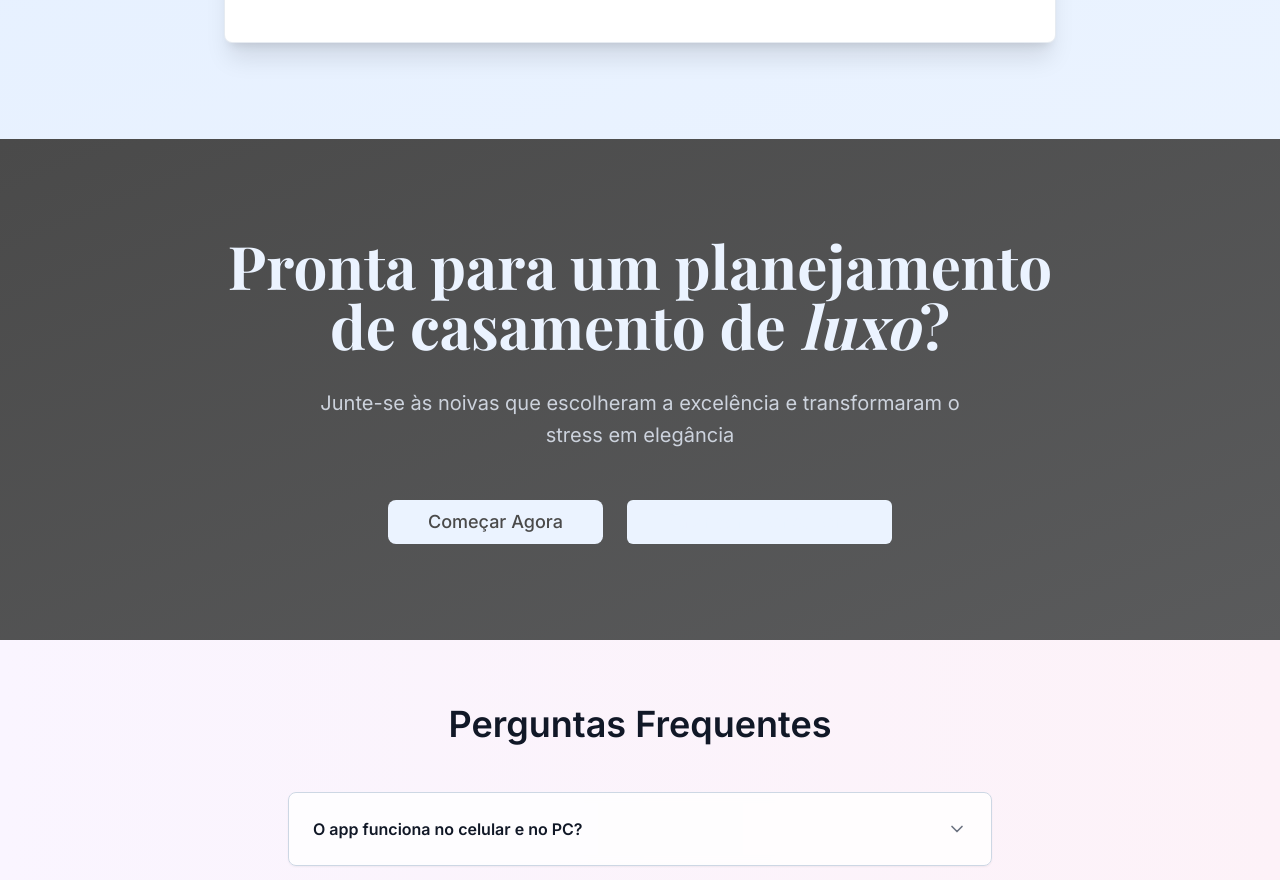
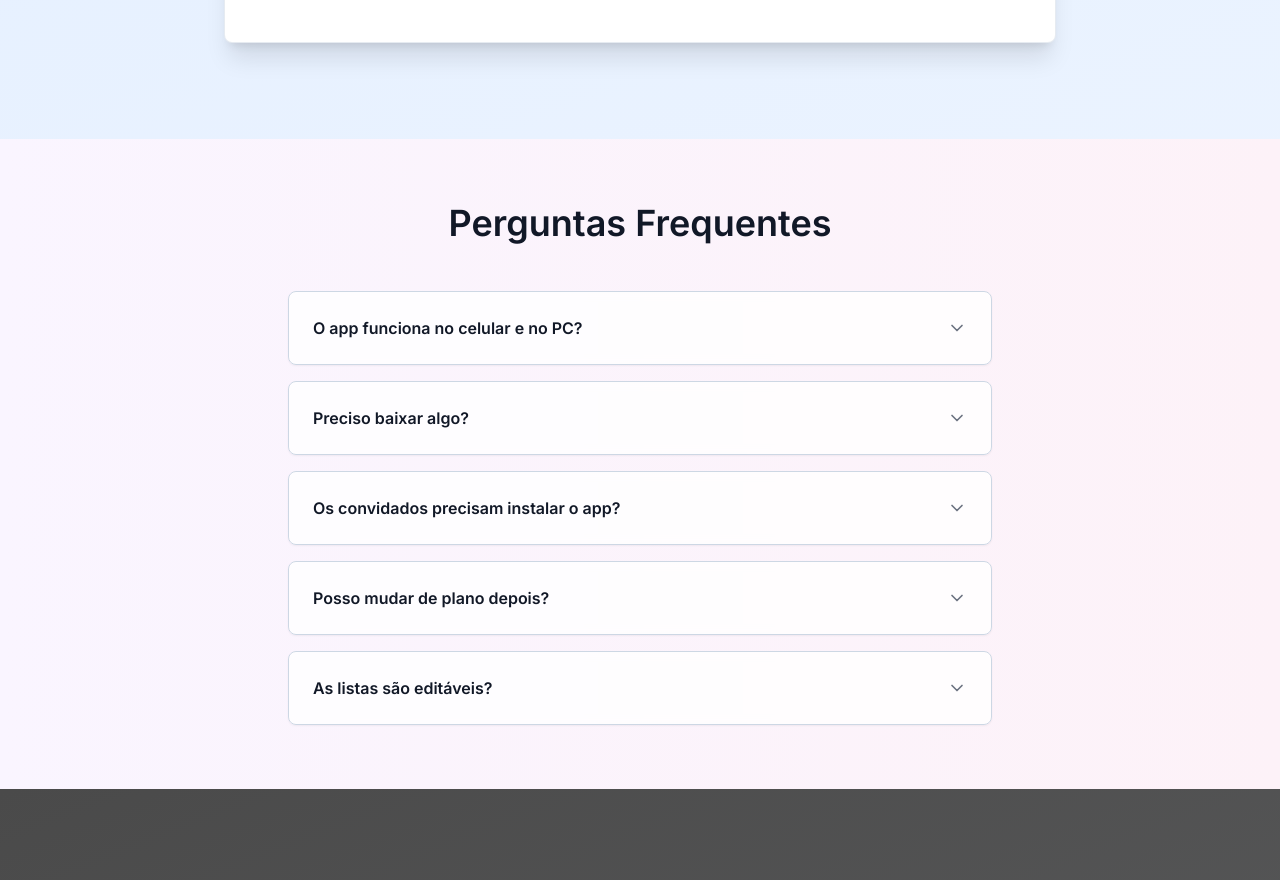
Before and after one commit to alanagastaldi/our-story-central, a React (Vite) app: page / in a window 1280 px wide. Shown: the part 5560-6440 px from the top of the page. Built offline with nearby package versions, Linux system fonts and the light colour scheme.

Commit message:
Remover seção de planejamento
Removi a seção "Pronta para um planejamento de casamento de luxo?" da landing page.

```diff
--- a/src/pages/Index.tsx
+++ b/src/pages/Index.tsx
@@ -431,28 +431,6 @@ const Index = () => {
         </div>
       </section>
 
-      {/* CTA Section */}
-      <section className="py-24 px-6 bg-gradient-to-br from-foreground to-foreground/90 text-background">
-        <div className="container mx-auto max-w-4xl text-center">
-          <h2 className="text-4xl lg:text-6xl font-serif font-bold mb-8">
-            Pronta para um planejamento de casamento de <span className="italic">luxo</span>?
-          </h2>
-          <p className="text-xl text-background/80 mb-12 max-w-2xl mx-auto leading-relaxed">
-            Junte-se às noivas que escolheram a excelência e transformaram o stress em elegância
-          </p>
-          <div className="flex flex-col sm:flex-row gap-6 justify-center">
-            <Link to="/formulario-pos-pagamento">
-              <Button size="lg" className="bg-background text-foreground hover:bg-background/90 text-lg px-10 py-4 rounded-lg transition-all duration-300 hover:shadow-xl">
-                Começar Agora
-              </Button>
-            </Link>
-            <Button variant="outline" size="lg" className="text-lg px-10 py-4 border-background/30 text-background hover:bg-background hover:text-foreground transition-all duration-300">
-              Falar com Consultora
-            </Button>
-          </div>
-        </div>
-      </section>
-
 
 
 
```
